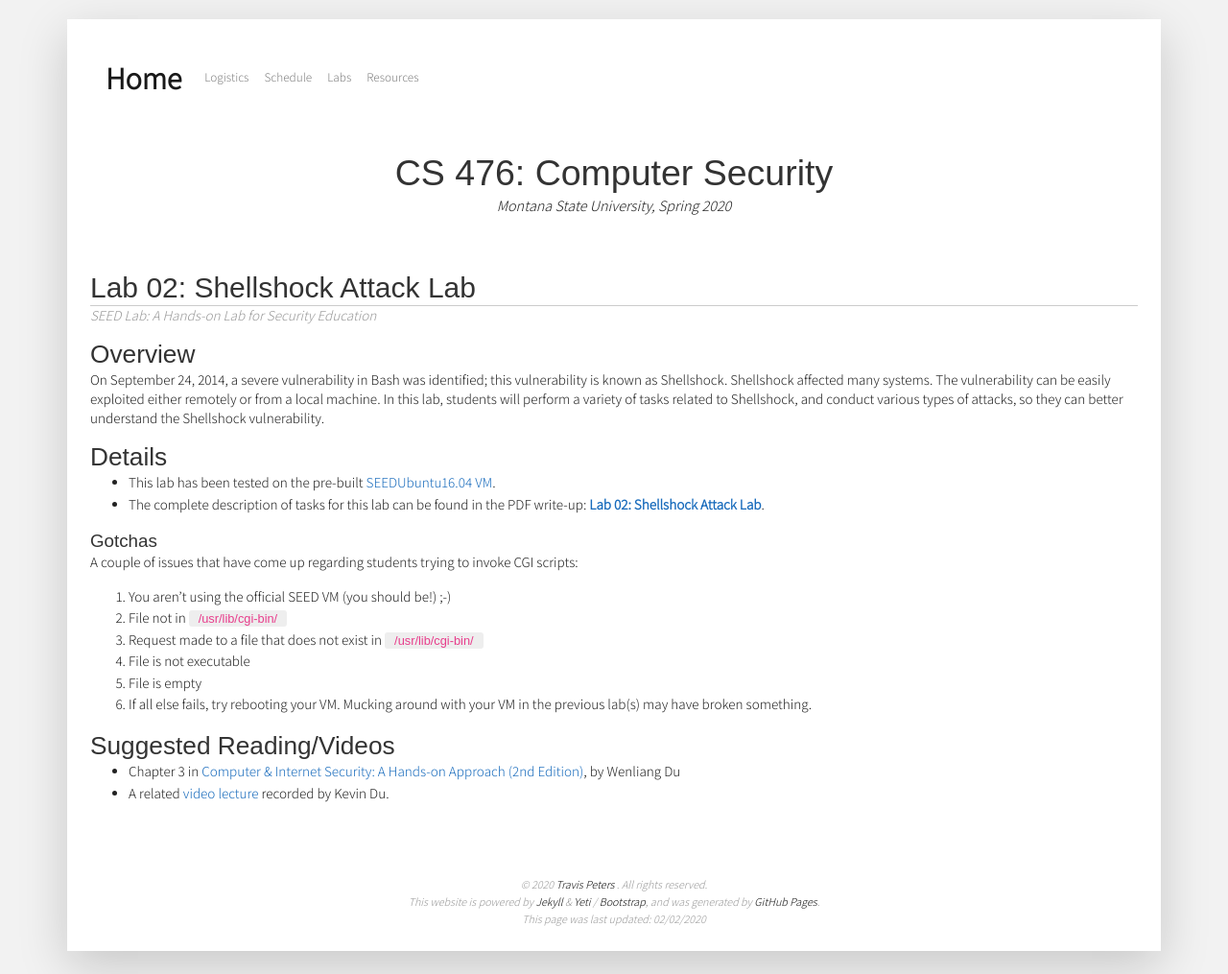
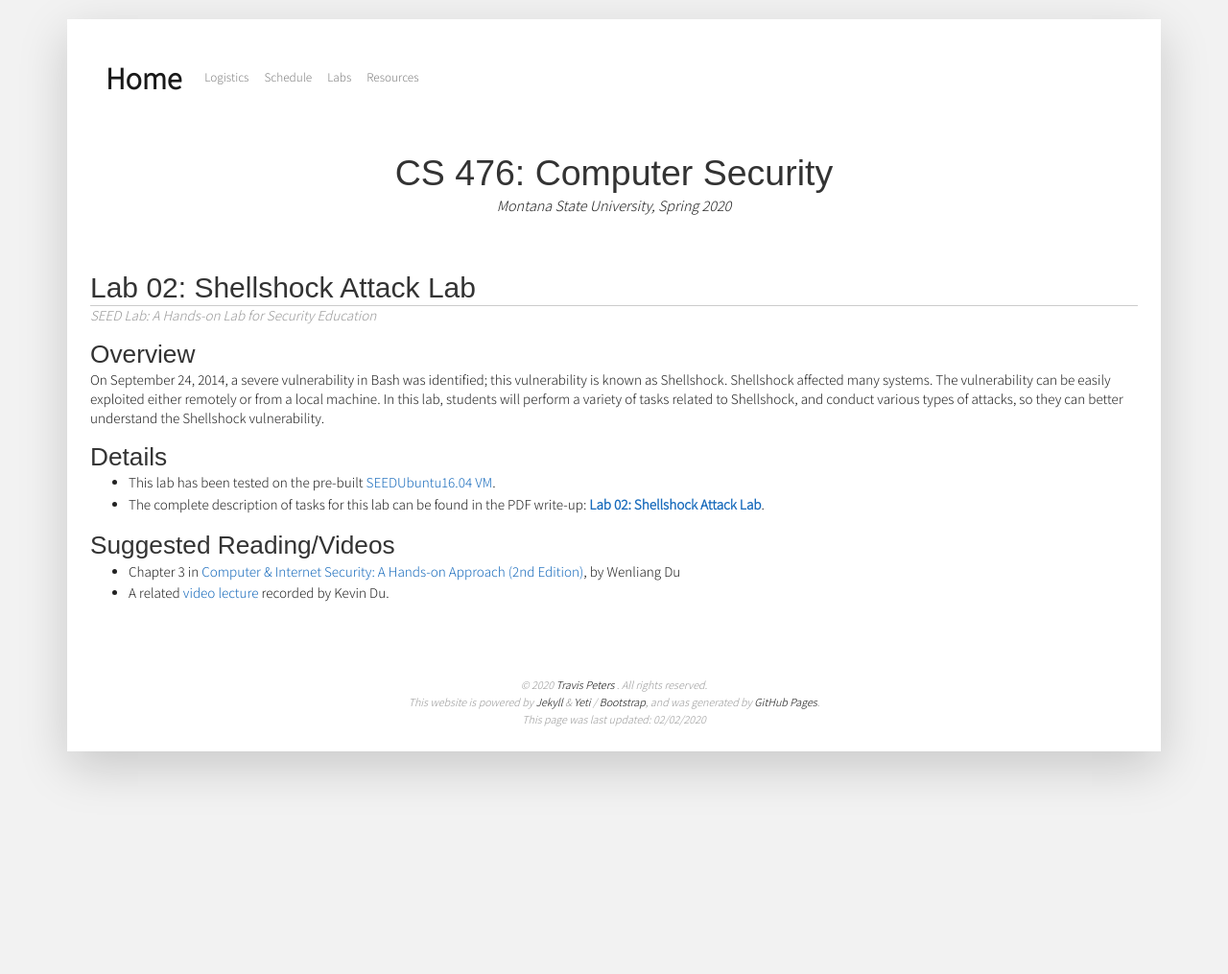
Before and after one commit to traviswpeters/cs476-2020-spring, a Jekyll site: the page built from labs/lab02.md, in a window 1280 px wide. Shown: the whole page at 96% size. Built offline with Jekyll 4.4.1, drawn with Linux system fonts in a browser that asks for light colours; nearby versions of some CDN libraries; some web fonts are replaced; after the commit the page ends 900 px from its top, so only the background shows below that.

Commit message:
remove from here,,,

```diff
--- a/labs/lab02.md
+++ b/labs/lab02.md
@@ -25,18 +25,6 @@ In this lab, students will perform a variety of tasks related to Shellshock, and
 - This lab has been tested on the pre-built [SEEDUbuntu16.04 VM](https://seedsecuritylabs.org/lab_env.html).
 - The complete description of tasks for this lab can be found in the PDF write-up: **[{{page.title}}]({{page.localurl}})**.
 
-##### Gotchas
-
-A couple of issues that have come up regarding students trying to invoke CGI scripts:
-
-0. You aren't using the official SEED VM (you should be!) ;-)
-1. File not in `/usr/lib/cgi-bin/`
-2. Request made to a file that does not exist in `/usr/lib/cgi-bin/`
-3. File is not executable
-4. File is empty
-5. If all else fails, try rebooting your VM.
-   Mucking around with your VM in the previous lab(s) may have broken something.
-
 ### Suggested Reading/Videos
 
 - Chapter 3 in {{ site.data.settings.textbook }}
```
